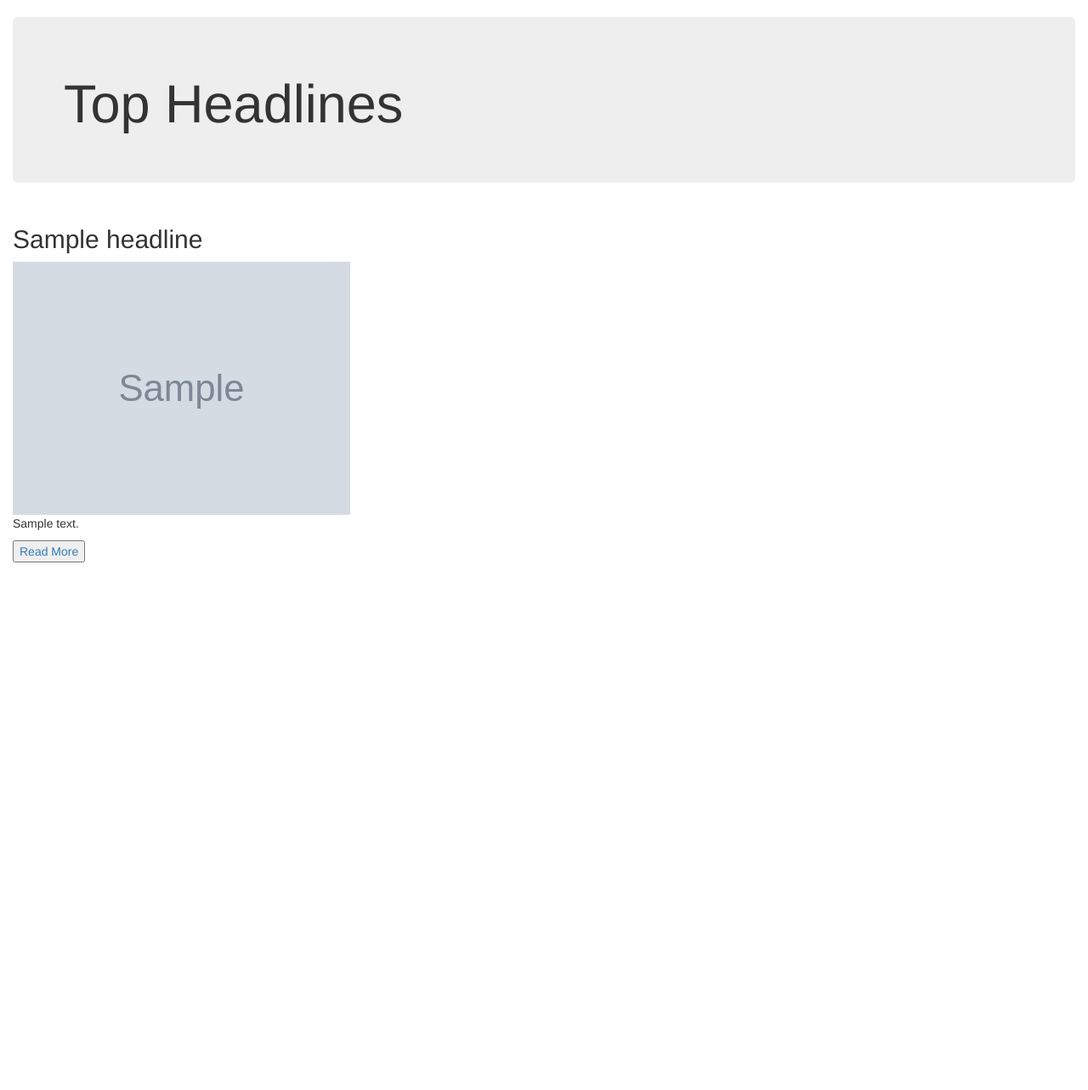
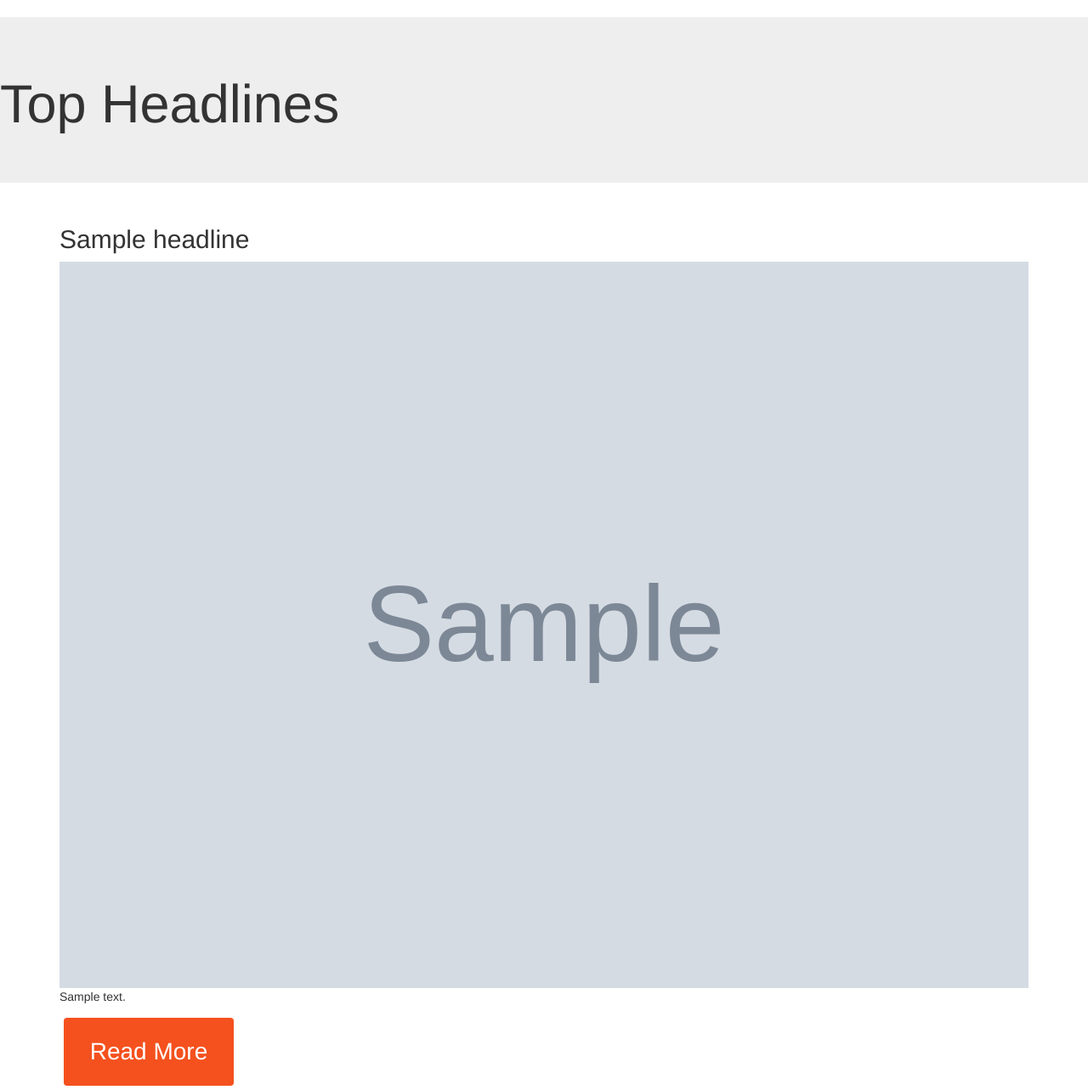
Before and after one commit to rehemafaith/news-highlight, a Flask app: template app/templates/news.html in a window 1280 px wide. Shown: the part 52-1335 px from the top of the page at 85% size. Before the commit the page ends 714 px from the top, so only its background shows below. Run offline with Flask 2, Linux system fonts and the light colour scheme; the template is opened without the code that fills it: most values are stand-ins (such as "Sample title", 1, 10 or a date in 2020); grey boxes marked "Sample" are stand-in pictures; parts of the project's set-up code (start-up, migrations or seed data) failed here and were passed over; some libraries are stand-ins or nearby versions.

Commit message:
added button

```diff
--- a/app/templates/news.html
+++ b/app/templates/news.html
@@ -1,25 +1,67 @@
 {% extends 'base.html' %}
 
 {% block content %}
-<div class=container-fluid>
+<!-- <div class=container-fluid> -->
   <div class=jumbotron>
     <h1>Top Headlines</h1>
   </div>
 
 
-  <div class="row">
-    <div class="col-md-4">
-      <div class="movie-card">
+
+    <!-- <div class="col-md-6"> -->
+      <div class="container">
         {% for headline in news %}
         <h2>{{headline.title}}</h2>
         <img src="{{headline.urlToImage}}" alt="image" width="100%">
         <p>{{headline.description}}</p>
-        <button><a href="{{headline.url}}">Read More</a></button>
+        <button class="button"><span><a href="{{headline.url}}">Read More</a></span></button>
         {% endfor%}
       </div>
     </div>
   </div>
-</div>
 
+<style>
+.button {
+  border-radius: 4px;
+  background-color: #f4511e;
+  border: none;
+  color: #FFFFFF;
+  text-align: center;
+  font-size: 28px;
+  padding: 20px;
+  width: 200px;
+  transition: all 0.5s;
+  cursor: pointer;
+  margin: 5px;
+}
+
+.button span {
+  cursor: pointer;
+  display: inline-block;
+  position: relative;
+  transition: 0.5s;
+}
+
+.button span:after {
+  content: '\00bb';
+  position: absolute;
+  opacity: 0;
+  top: 0;
+  right: -20px;
+  transition: 0.5s;
+}
+
+.button:hover span {
+  padding-right: 25px;
+}
+
+.button:hover span:after {
+  opacity: 1;
+  right: 0;
+}
+a{
+  color:white;
+}
+</style>
 
 {% endblock %}
```
